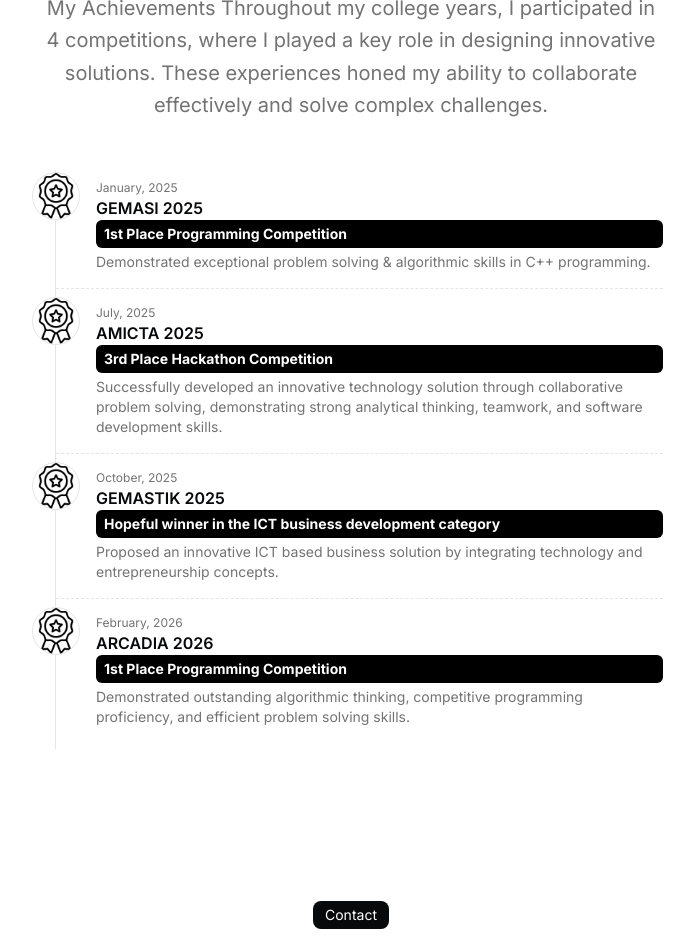
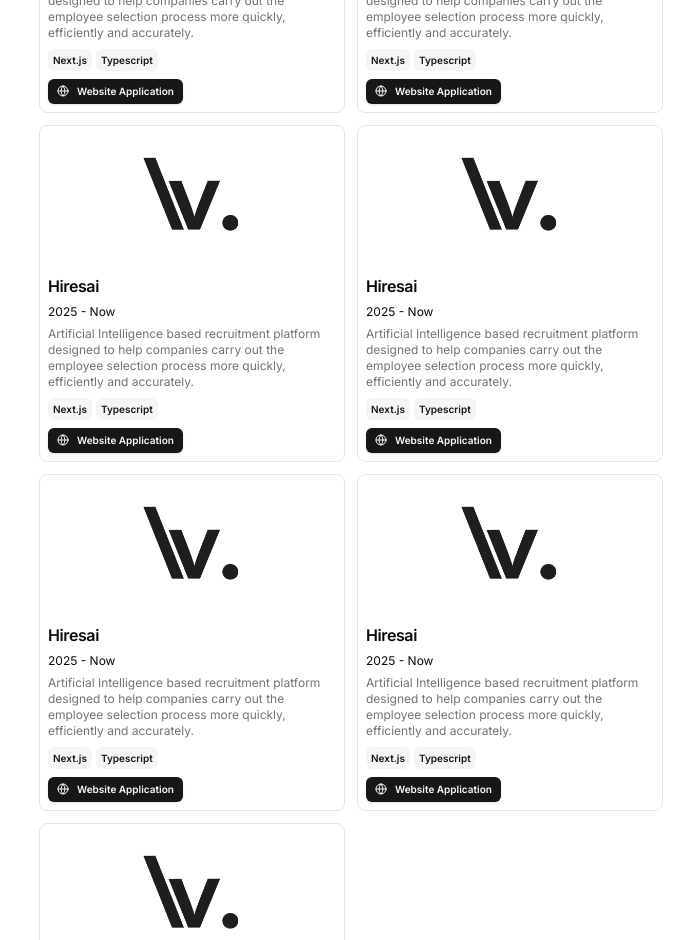
Before and after one commit to Fikarroyal/fikarportfolio, a Next.js app: page / in a window 1280 px wide. Shown: the part 1860-2800 px from the top of the page, without its empty margins (289-983 px from the left). Built offline with nearby package versions, Linux system fonts and the light colour scheme.

Commit message:
Update resume.tsx

```diff
--- a/src/data/resume.tsx
+++ b/src/data/resume.tsx
@@ -8,7 +8,7 @@
   location: "Yogyakarta, Indonesia",
   locationLink: "https://www.google.com/maps/place/yogyakarta",
   description:
-    "I am a AI Engineer & Developer",
+    "I am a AI Engineer & Web Developer",
   summary:
     "I am a Bachelor of Information Systems from Amikom University Yogyakarta with experience in information system technology development, software engineering, and the digital creative industry. I am interested in Artificial Intelligence, Web Development, Techinal Support and Mobile Application Development with analytical skills, problem solving, and technology-based project management. In addition to being active in system and application development, I also have competencies in visual design, video editing, and digital creative production to support the needs of modern media and digital branding. I am accustomed to working collaboratively, disciplined in achieving targets, and have good adaptability in a dynamic and professional work environment.",
   avatarUrl: "/me.jpeg",
@@ -155,6 +155,146 @@
       ],
       image: "/vrise studio.png",
     },
+    {
+      title: "Hiresai",
+      href: "",
+      dates: "2025 - Now",
+      active: true,
+      description:
+        "Artificial Intelligence based recruitment platform designed to help companies carry out the employee selection process more quickly, efficiently and accurately.",
+      technologies: [
+        "Next.js",
+        "Typescript",
+      ],
+      links: [
+        {
+          type: "Website Application",
+          href: "https://www.hiresai.id",
+          icon: <Icons.globe className="size-3" />,
+        },
+      ],
+      image: "/hiresai.png",
+    },
+    {
+      title: "Hiresai",
+      href: "",
+      dates: "2025 - Now",
+      active: true,
+      description:
+        "Artificial Intelligence based recruitment platform designed to help companies carry out the employee selection process more quickly, efficiently and accurately.",
+      technologies: [
+        "Next.js",
+        "Typescript",
+      ],
+      links: [
+        {
+          type: "Website Application",
+          href: "https://www.hiresai.id",
+          icon: <Icons.globe className="size-3" />,
+        },
+      ],
+      image: "/hiresai.png",
+    },
+    {
+      title: "Hiresai",
+      href: "",
+      dates: "2025 - Now",
+      active: true,
+      description:
+        "Artificial Intelligence based recruitment platform designed to help companies carry out the employee selection process more quickly, efficiently and accurately.",
+      technologies: [
+        "Next.js",
+        "Typescript",
+      ],
+      links: [
+        {
+          type: "Website Application",
+          href: "https://www.hiresai.id",
+          icon: <Icons.globe className="size-3" />,
+        },
+      ],
+      image: "/hiresai.png",
+    },
+    {
+      title: "Hiresai",
+      href: "",
+      dates: "2025 - Now",
+      active: true,
+      description:
+        "Artificial Intelligence based recruitment platform designed to help companies carry out the employee selection process more quickly, efficiently and accurately.",
+      technologies: [
+        "Next.js",
+        "Typescript",
+      ],
+      links: [
+        {
+          type: "Website Application",
+          href: "https://www.hiresai.id",
+          icon: <Icons.globe className="size-3" />,
+        },
+      ],
+      image: "/hiresai.png",
+    },
+    {
+      title: "Hiresai",
+      href: "",
+      dates: "2025 - Now",
+      active: true,
+      description:
+        "Artificial Intelligence based recruitment platform designed to help companies carry out the employee selection process more quickly, efficiently and accurately.",
+      technologies: [
+        "Next.js",
+        "Typescript",
+      ],
+      links: [
+        {
+          type: "Website Application",
+          href: "https://www.hiresai.id",
+          icon: <Icons.globe className="size-3" />,
+        },
+      ],
+      image: "/hiresai.png",
+    },
+    {
+      title: "Hiresai",
+      href: "",
+      dates: "2025 - Now",
+      active: true,
+      description:
+        "Artificial Intelligence based recruitment platform designed to help companies carry out the employee selection process more quickly, efficiently and accurately.",
+      technologies: [
+        "Next.js",
+        "Typescript",
+      ],
+      links: [
+        {
+          type: "Website Application",
+          href: "https://www.hiresai.id",
+          icon: <Icons.globe className="size-3" />,
+        },
+      ],
+      image: "/hiresai.png",
+    },
+    {
+      title: "Hiresai",
+      href: "",
+      dates: "2025 - Now",
+      active: true,
+      description:
+        "Artificial Intelligence based recruitment platform designed to help companies carry out the employee selection process more quickly, efficiently and accurately.",
+      technologies: [
+        "Next.js",
+        "Typescript",
+      ],
+      links: [
+        {
+          type: "Website Application",
+          href: "https://www.hiresai.id",
+          icon: <Icons.globe className="size-3" />,
+        },
+      ],
+      image: "/hiresai.png",
+    },
   ],
   hackathons: [
     {
```
